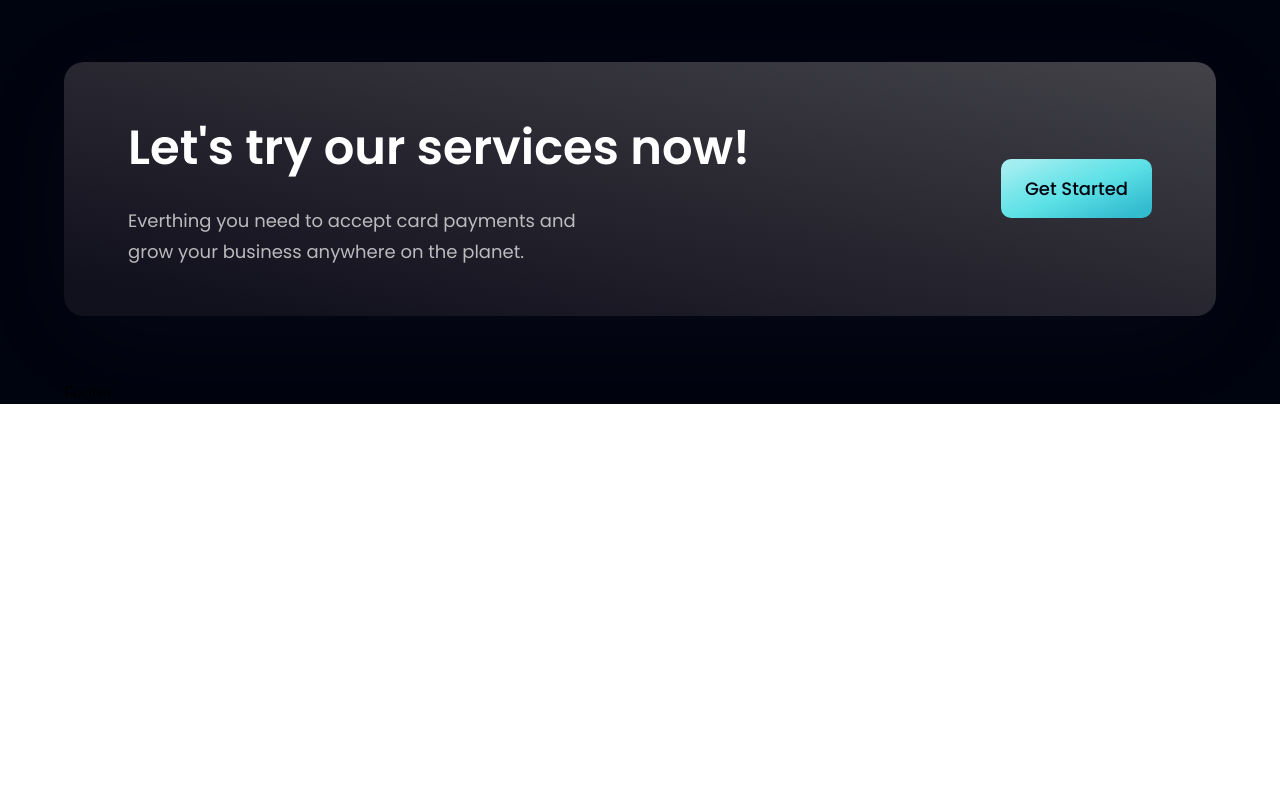
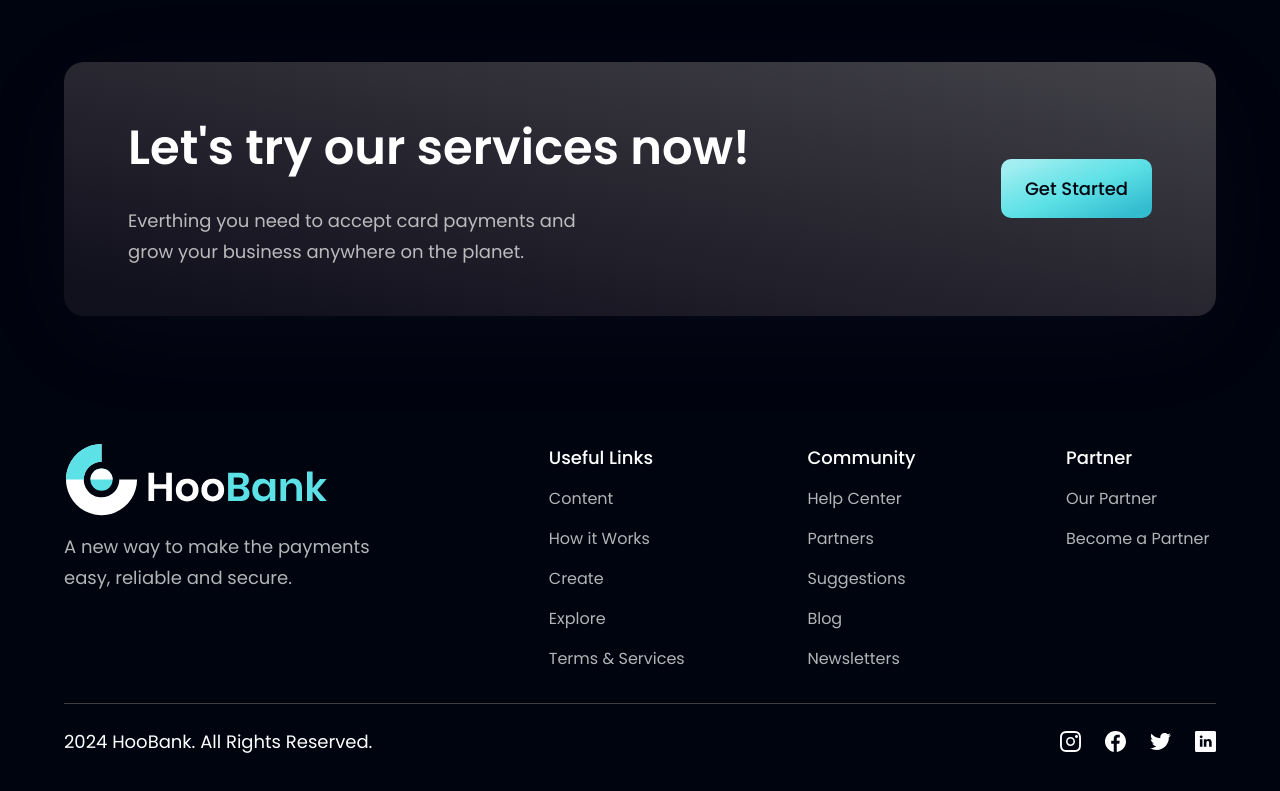
Before and after one commit to AlexisLerch/react-bank-app, a React (Vite) app: page / in a window 1280 px wide. Shown: the part 4057-4848 px from the top of the page. Before the commit the page ends 4461 px from the top, so only its background shows below. Built offline with nearby package versions, Linux system fonts and the light colour scheme.

Commit message:
Finalizacion de la seccion footer y finalizacion del projecto

```diff
--- a/src/components/Footer.jsx
+++ b/src/components/Footer.jsx
@@ -1,9 +1,56 @@
-import React from 'react'
+import React from 'react';
+import styles from '../style';
+import { logo } from '../assets';
+import { footerLinks, socialMedia } from '../constants';
 
-const Footer = () => {
-  return (
-    <div>Footer</div>
-  )
-}
+const Footer = () => (
+  <section className={`${styles.flexCenter} ${styles.paddingY} flex-col`}>
+    <div className={`${styles.flexStart} md:flex-row flex-col mb-8 w-full`}>
+      <div className='flex-1 flex flex-col justify-start mr-10'>
+        <img src={logo} alt="hoobank" className='w-[266px] h-[72px] object-contain' />
+        <p className={`${styles.paragraph} mt-4 max-w-[310px]`}>
+          A new way to make the payments easy, reliable and secure.
+        </p>
+      </div>
+
+      <div className='flex-[1.5] w-full flex flex-row justify-between flex-wrap md:mt-0 mt-10'>
+        {footerLinks.map((footerLink) => (
+          <div key={footerLink.key} className='flex flex-col ss:my-0 my-4 min-w-[150px]'>
+            <h4 className='font-poppins font-medium text-[18px] leading-[27px] text-white'>
+              {footerLink.title}
+            </h4>
+            <ul className='list-none mt-4'>
+              {footerLink.links.map((link, index) => (
+                <li key={link.name} className={`font-poppins font-normal text-[16px]
+                leading-[24px] text-dimWhite hover:text-secondary cursor-pointer
+                ${index !== footerLink.links.length - 1 ? 'mb-4' : 'mb-0'} `}>
+                  {link.name}
+                </li>
+              ))}
+            </ul>
+          </div>
+        ))}
+      </div>
+    </div>
+
+    <div className='w-full flex justify-between items-center md:flex-row
+    flex-col pt-6 border-t-[1px] border-t-[#3F3E45]'>
+      <p className='font-poppins font-normal text-center text-[18px] leading-[27px] text-white'>
+        2024 HooBank. All Rights Reserved.
+      </p>
+
+      <div className='flex flex-row md:mt-0 mt-6'>
+        {socialMedia.map((social, index) => (
+          <img
+          key={social.id}
+          src={social.icon}
+          alt={social.id}
+          className={`w-[21px] h-[21px] object-contain cursor-pointer ${index !== socialMedia.length - 1 ? 'mr-6' : 'mr-0'}`}
+          />
+        ))}
+      </div>
+    </div>
+  </section>
+)
 
 export default Footer
```
